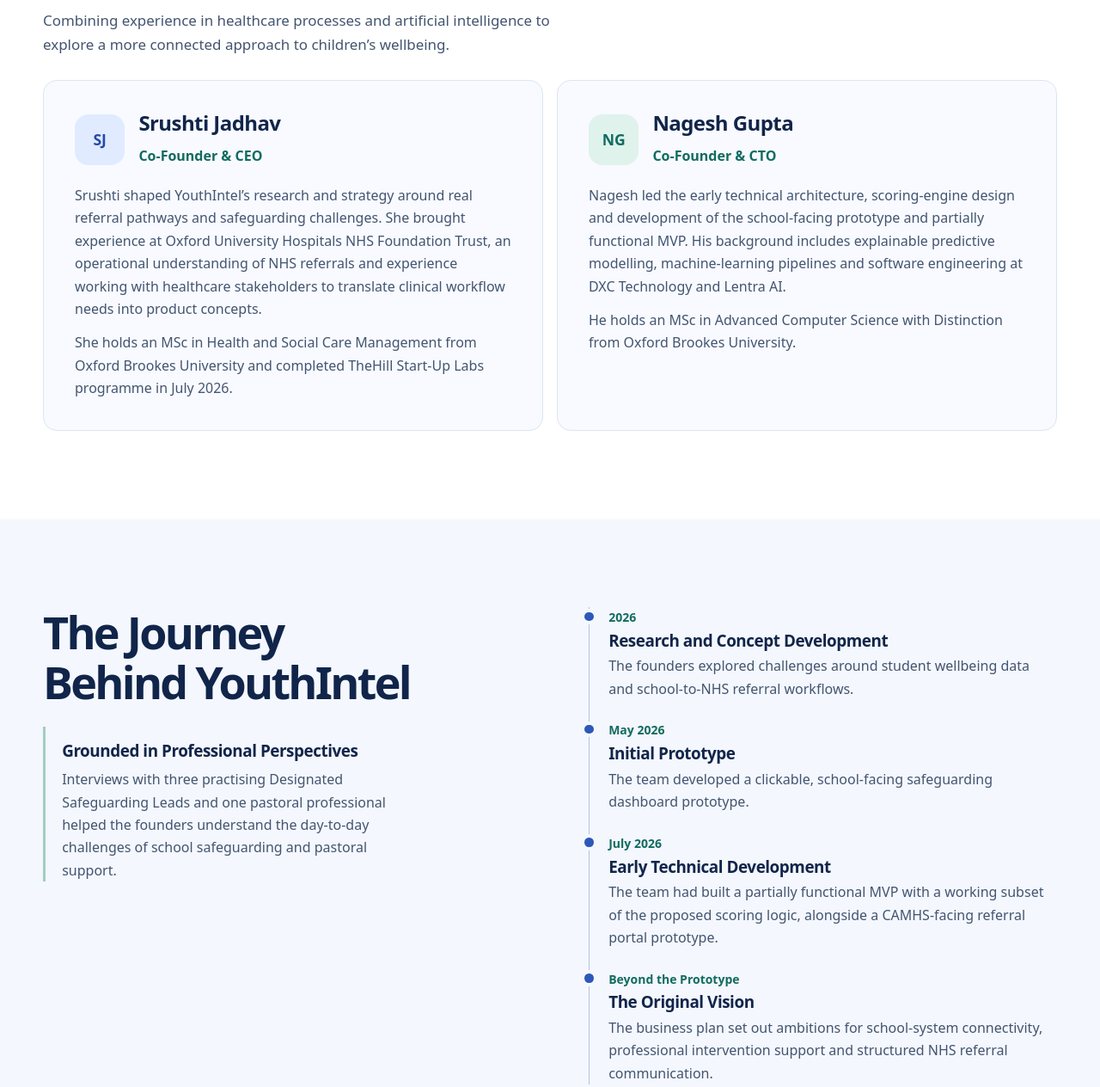
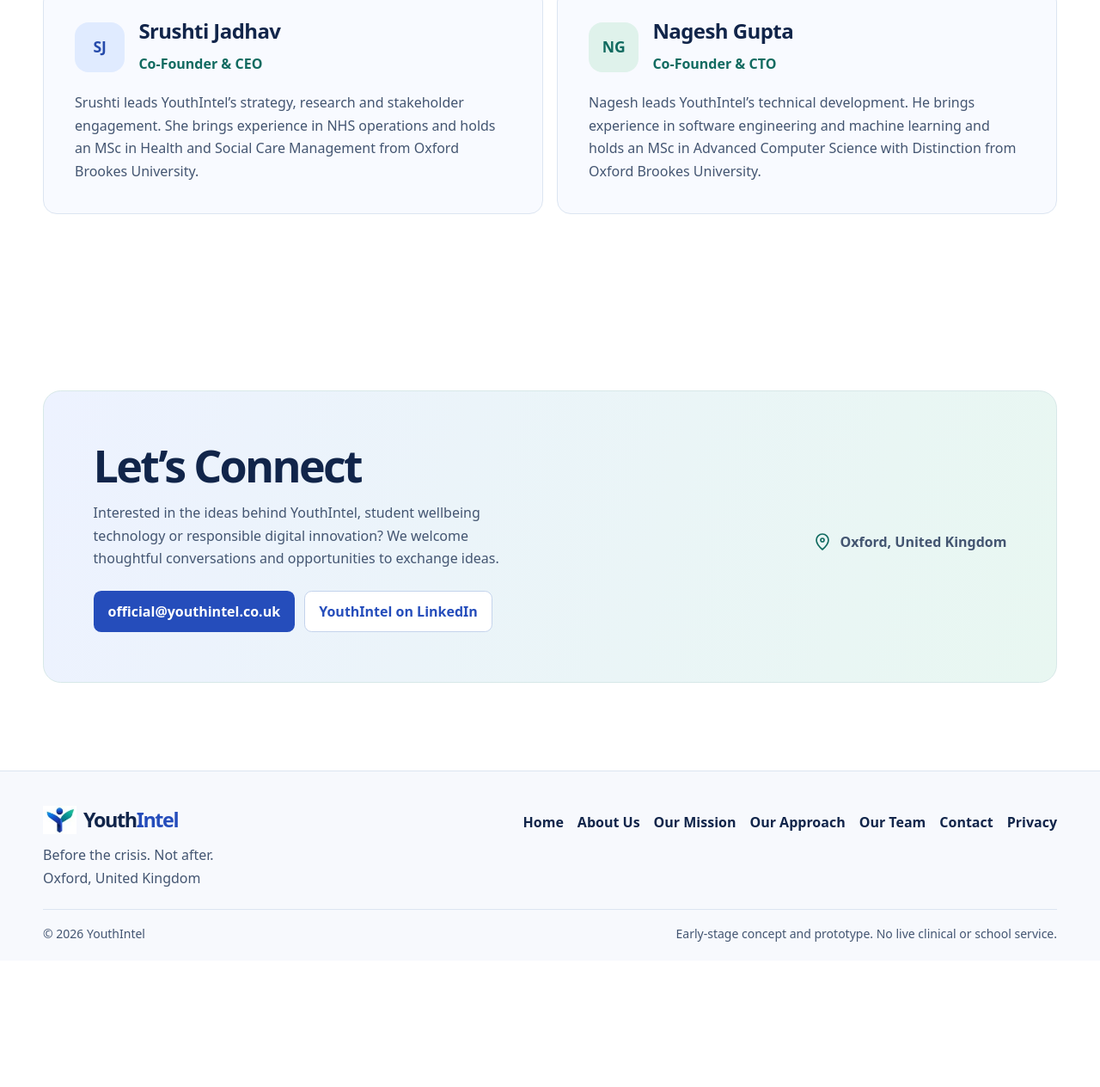
Before and after one commit to nageshgg/youthntel_website, a plain HTML site: page index.html in a window 1280 px wide. Shown: the part 6320-7584 px from the top of the page at 86% size. After the commit the page ends 7437 px from the top, so only its background shows below. Drawn offline with Linux system fonts and the light colour scheme.

Commit message:
contact info added

```diff
--- a/index.html
+++ b/index.html
@@ -228,40 +228,18 @@
     <section id="team" class="section">
       <div class="wrap">
         <div class="section-heading">
-          <p class="eyebrow">Founding Team</p>
-          <h2>The People Behind YouthIntel</h2>
-          <p>Combining experience in healthcare processes and artificial intelligence to explore a more connected approach to children’s wellbeing.</p>
+          <h2>Our Team</h2>
         </div>
         <div class="grid grid-two">
           <article class="card founder">
             <div class="founder-header"><span class="initials" aria-hidden="true">SJ</span><div><h3>Srushti Jadhav</h3><p class="role">Co-Founder &amp; CEO</p></div></div>
-            <p>Srushti shaped YouthIntel’s research and strategy around real referral pathways and safeguarding challenges. She brought experience at Oxford University Hospitals NHS Foundation Trust, an operational understanding of NHS referrals and experience working with healthcare stakeholders to translate clinical workflow needs into product concepts.</p>
-            <p>She holds an MSc in Health and Social Care Management from Oxford Brookes University and completed TheHill Start-Up Labs programme in July 2026.</p>
+            <p>Srushti leads YouthIntel’s strategy, research and stakeholder engagement. She brings experience in NHS operations and holds an MSc in Health and Social Care Management from Oxford Brookes University.</p>
           </article>
           <article class="card founder">
             <div class="founder-header"><span class="initials" aria-hidden="true">NG</span><div><h3>Nagesh Gupta</h3><p class="role">Co-Founder &amp; CTO</p></div></div>
-            <p>Nagesh led the early technical architecture, scoring-engine design and development of the school-facing prototype and partially functional MVP. His background includes explainable predictive modelling, machine-learning pipelines and software engineering at DXC Technology and Lentra AI.</p>
-            <p>He holds an MSc in Advanced Computer Science with Distinction from Oxford Brookes University.</p>
+            <p>Nagesh leads YouthIntel’s technical development. He brings experience in software engineering and machine learning and holds an MSc in Advanced Computer Science with Distinction from Oxford Brookes University.</p>
           </article>
         </div>
-      </div>
-    </section>
-
-    <section class="section section-soft" aria-labelledby="journey-heading">
-      <div class="wrap split journey">
-        <div>
-          <h2 id="journey-heading">The Journey Behind YouthIntel</h2>
-          <aside class="research">
-            <h3>Grounded in Professional Perspectives</h3>
-            <p>Interviews with three practising Designated Safeguarding Leads and one pastoral professional helped the founders understand the day-to-day challenges of school safeguarding and pastoral support.</p>
-          </aside>
-        </div>
-        <ol class="timeline">
-          <li><p class="date">2026</p><h3>Research and Concept Development</h3><p>The founders explored challenges around student wellbeing data and school-to-NHS referral workflows.</p></li>
-          <li><p class="date">May 2026</p><h3>Initial Prototype</h3><p>The team developed a clickable, school-facing safeguarding dashboard prototype.</p></li>
-          <li><p class="date">July 2026</p><h3>Early Technical Development</h3><p>The team had built a partially functional MVP with a working subset of the proposed scoring logic, alongside a CAMHS-facing referral portal prototype.</p></li>
-          <li><p class="date">Beyond the Prototype</p><h3>The Original Vision</h3><p>The business plan set out ambitions for school-system connectivity, professional intervention support and structured NHS referral communication.</p></li>
-        </ol>
       </div>
     </section>
 
@@ -271,7 +249,10 @@
           <div>
             <h2>Let’s Connect</h2>
             <p>Interested in the ideas behind YouthIntel, student wellbeing technology or responsible digital innovation? We welcome thoughtful conversations and opportunities to exchange ideas.</p>
-            <!-- CONTACT_EMAIL: add an approved public mailto link here when an address is available. -->
+            <div class="actions">
+              <a class="button button-primary" href="mailto:official@youthintel.co.uk">official@youthintel.co.uk</a>
+              <a class="button button-secondary" href="https://www.linkedin.com/company/youthintel">YouthIntel on LinkedIn</a>
+            </div>
           </div>
           <p class="location"><svg aria-hidden="true"><use href="#pin"/></svg>Oxford, United Kingdom</p>
         </div>
--- a/style.css
+++ b/style.css
@@ -119,18 +119,8 @@ h3 { font-size: 1.18rem; letter-spacing: -.024em; font-weight: 690; }
 .initials { display: grid; place-items: center; flex: none; width: 3.65rem; height: 3.65rem; border-radius: 1rem; background: #e0ebff; color: #254aab; font-size: 1.1rem; font-weight: 760; }
 .founder:nth-child(2) .initials { background: #dff2eb; color: var(--teal); }
 .role { margin-top: .2rem; color: var(--teal); font-weight: 650; }
-.founder > p + p { margin-top: .8rem; }
-.research { max-width: 410px; margin-top: 1.4rem; padding: 1.1rem 0 0 1.2rem; border-left: 3px solid #a1cdbf; }
-.research p { margin-top: .6rem; }
-.timeline { margin: 0 0 0 .4rem; padding: 0 0 0 1.4rem; list-style: none; border-left: 1px solid #adc3e4; }
-.timeline li { position: relative; }
-.timeline li::before { position: absolute; top: .35rem; left: -1.75rem; content: ""; width: .65rem; height: .65rem; border-radius: 50%; background: #2e58b8; box-shadow: 0 0 0 4px var(--soft); }
-.timeline li + li { margin-top: 1.45rem; }
-.timeline .date { margin-bottom: .35rem; font-weight: 720; color: var(--teal); font-size: .875rem; }
-.timeline h3 + p { margin-top: .35rem; }
 .contact-panel { display: flex; justify-content: space-between; align-items: center; flex-wrap: wrap; gap: 1.5rem; padding: clamp(1.6rem, 5vw, 3.6rem); border: 1px solid #d7e8e8; border-radius: 1.3rem; background: linear-gradient(105deg, #edf2ff, #e8f7f1); }
 .contact-panel p { margin-top: .8rem; max-width: 55ch; }
-.contact-panel .button { margin-top: 1rem; }
 .location { display: flex; align-items: center; gap: .5rem; font-weight: 650; }
 .location svg { color: var(--teal); }
 .site-footer { padding: 2.3rem 0 1.2rem; border-top: 1px solid var(--border); background: #f7f9fd; }
```
Also changed, not shown: privacy.html (+1 -1 lines), 1 other file.
